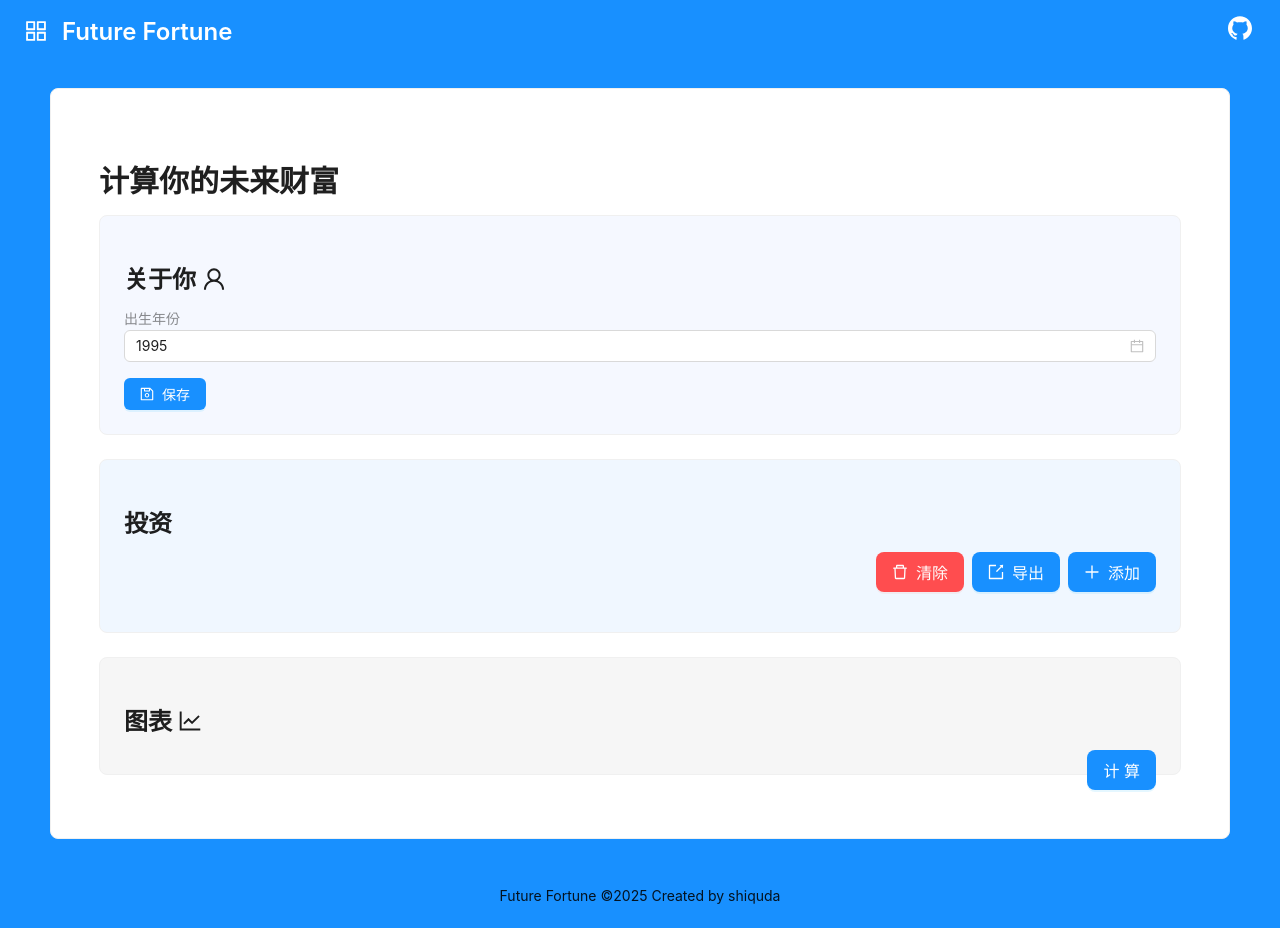
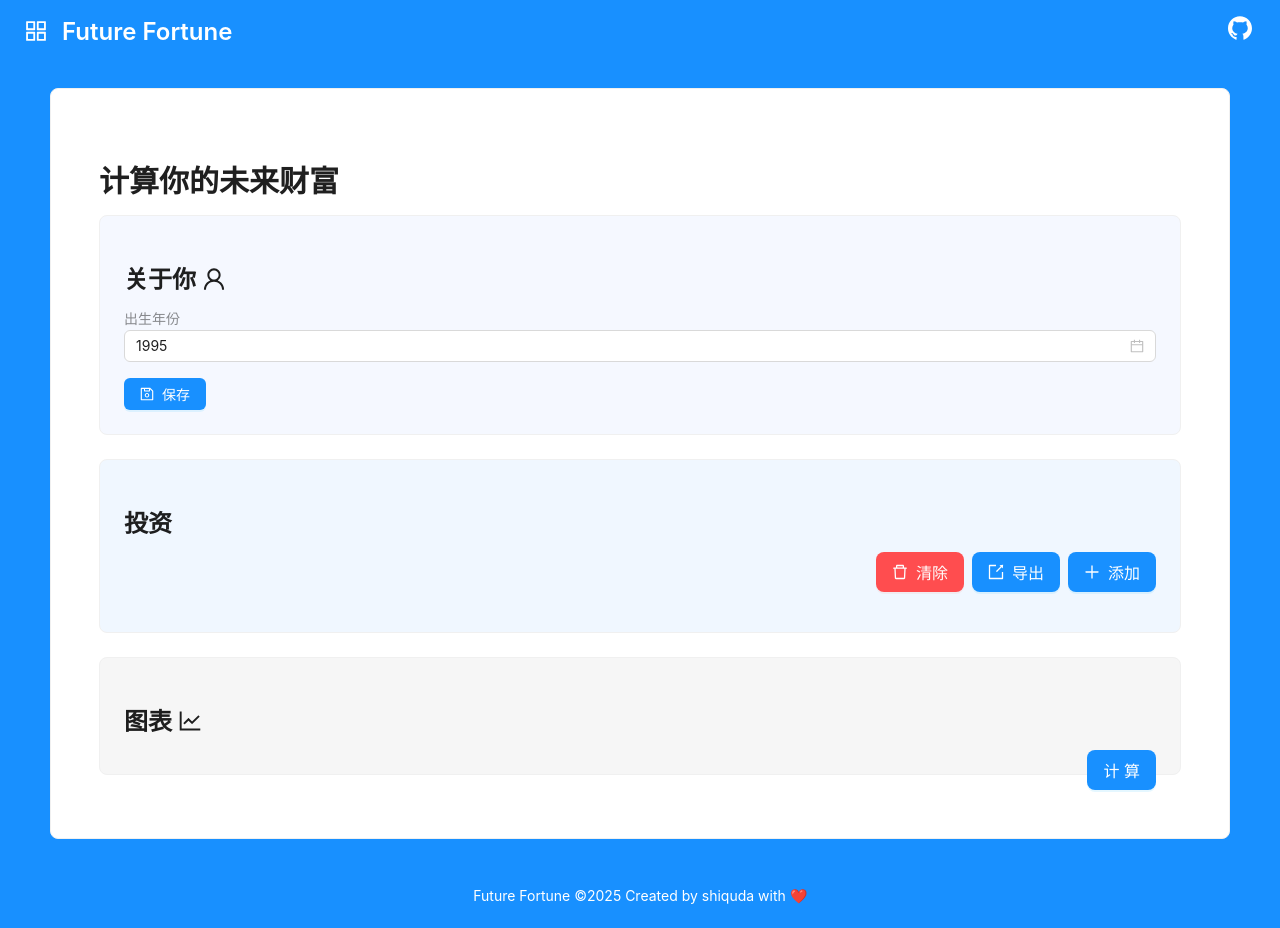
Before and after one commit to shiquda/future-fortune, a React (Vite) app: page / in a window 1280 px wide. Built offline with nearby package versions, Linux system fonts and the light colour scheme.

Commit message:
feat: Update footer styling

```diff
--- a/src/App.tsx
+++ b/src/App.tsx
@@ -115,8 +115,8 @@ const App: React.FC = () => {
           </Space>
         </Card>
       </Content>
-      <Footer style={{ textAlign: 'center' }}>
-        Future Fortune ©{new Date().getFullYear()} Created by shiquda
+      <Footer style={{ textAlign: 'center', color: 'white' }}>
+        Future Fortune ©{new Date().getFullYear()} Created by <a href="https://github.com/shiquda" target="_blank">shiquda</a> with ❤️
       </Footer>
     </Layout>
   );
--- a/src/main.tsx
+++ b/src/main.tsx
@@ -15,8 +15,7 @@ createRoot(document.getElementById('root')!).render(
           colorTextLightSolid: '#fff',  // 亮色背景上的文本颜色
           colorBgContainer: '#fff',     // 内容容器背景
           borderRadius: 6,              // 统一圆角
-          colorLink: '#1890ff',         // 链接颜色
-          red: '#ff4d4f'
+          colorLink: '#ffffff',         // 链接颜色
         },
         components: {
           Card: {
```
